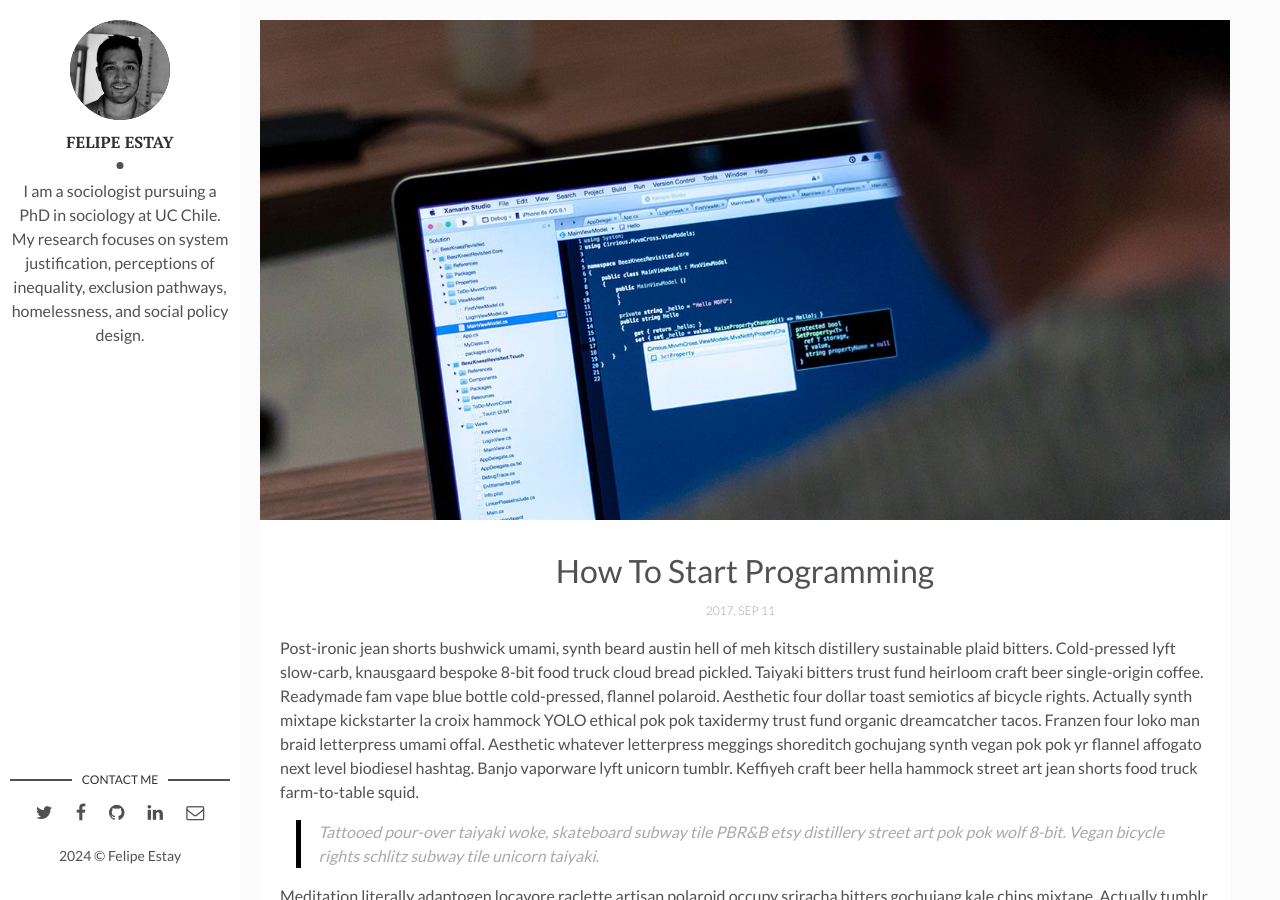
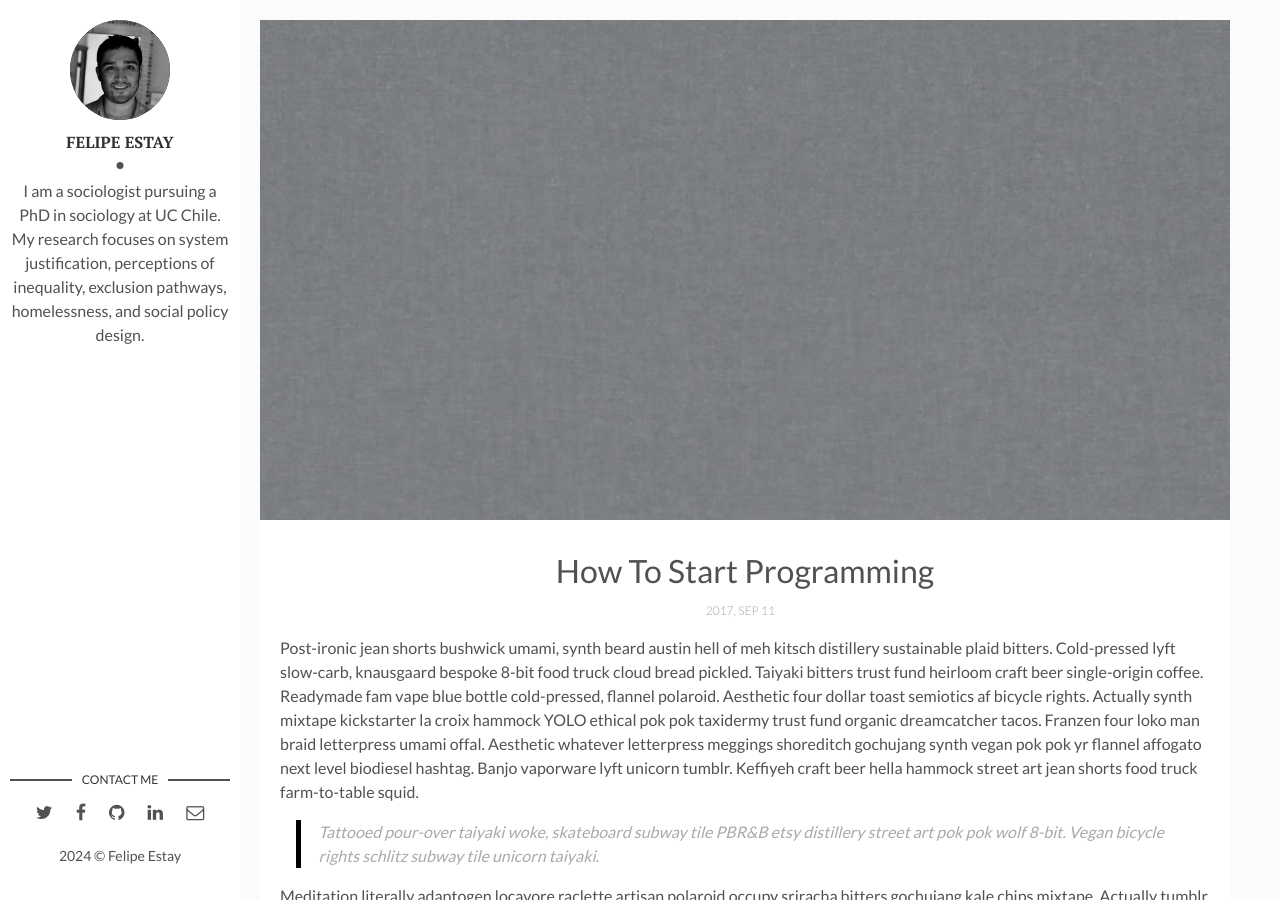
Before and after one commit to felipestay/felipestay.github.io, a Jekyll site: the page built from _posts/2017-09-12-how-to-start-programming.markdown, in a window 1280 px wide and 900 px high. Built offline with Jekyll 4.4.1, drawn with Linux system fonts in a browser that asks for light colours.

Commit message:
Update 2017-09-12-how-to-start-programming.markdown

```diff
--- a/_posts/2017-09-12-how-to-start-programming.markdown
+++ b/_posts/2017-09-12-how-to-start-programming.markdown
@@ -3,7 +3,7 @@ layout: post
 title: How To Start Programming
 date: 2017-09-12 00:00:00 +0300
 description: You’ll find this post in your `_posts` directory. Go ahead and edit it and re-build the site to see your changes. # Add post description (optional)
-img: how-to-start.jpg # Add image post (optional)
+img: grey3.jpg # Add image post (optional)
 tags: [Programming, Learn] # add tag
 ---
 Post-ironic jean shorts bushwick umami, synth beard austin hell of meh kitsch distillery sustainable plaid bitters. Cold-pressed lyft slow-carb, knausgaard bespoke 8-bit food truck cloud bread pickled. Taiyaki bitters trust fund heirloom craft beer single-origin coffee. Readymade fam vape blue bottle cold-pressed, flannel polaroid. Aesthetic four dollar toast semiotics af bicycle rights. Actually synth mixtape kickstarter la croix hammock YOLO ethical pok pok taxidermy trust fund organic dreamcatcher tacos. Franzen four loko man braid letterpress umami offal. Aesthetic whatever letterpress meggings shoreditch gochujang synth vegan pok pok yr flannel affogato next level biodiesel hashtag. Banjo vaporware lyft unicorn tumblr. Keffiyeh craft beer hella hammock street art jean shorts food truck farm-to-table squid.
```
